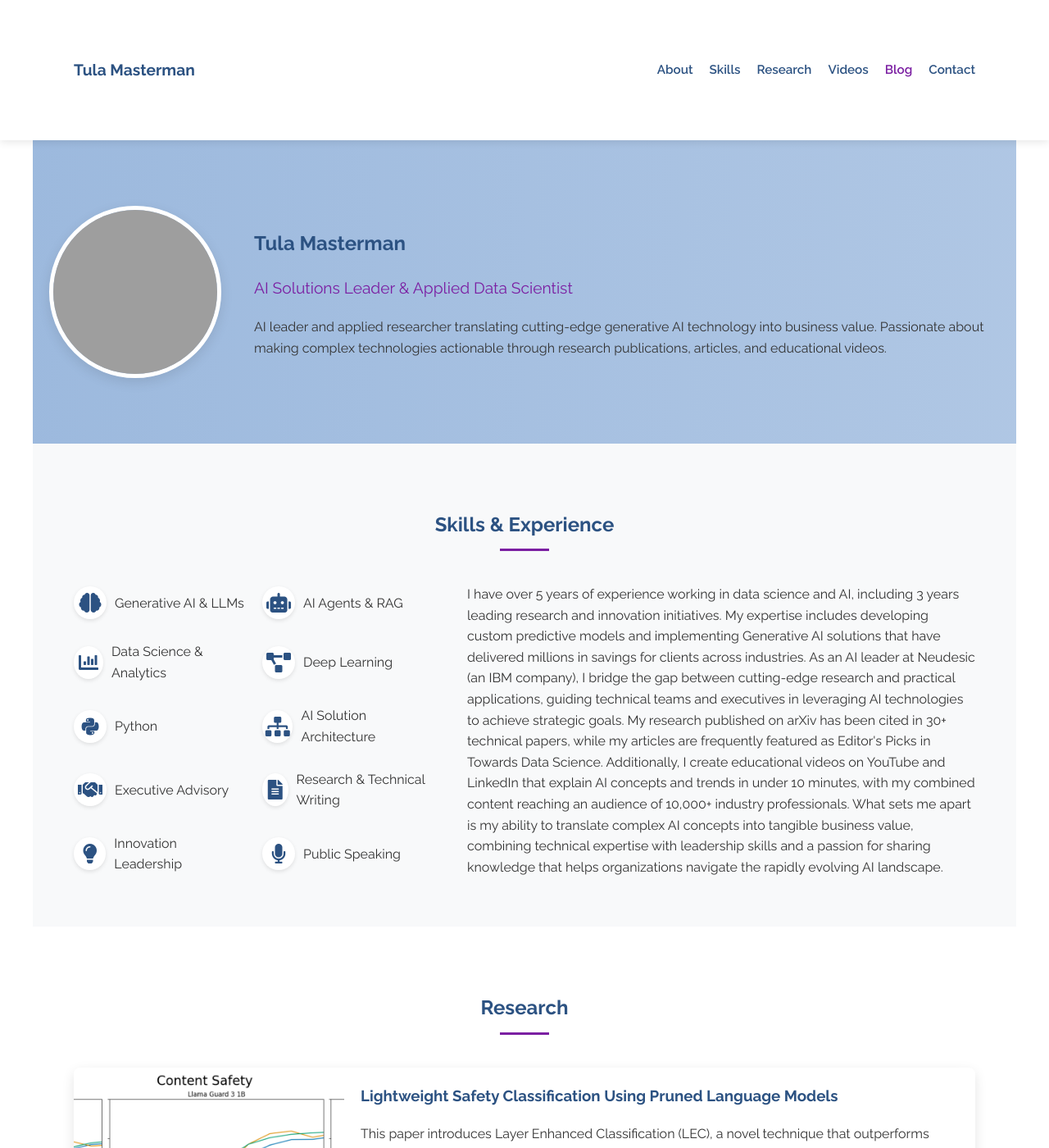
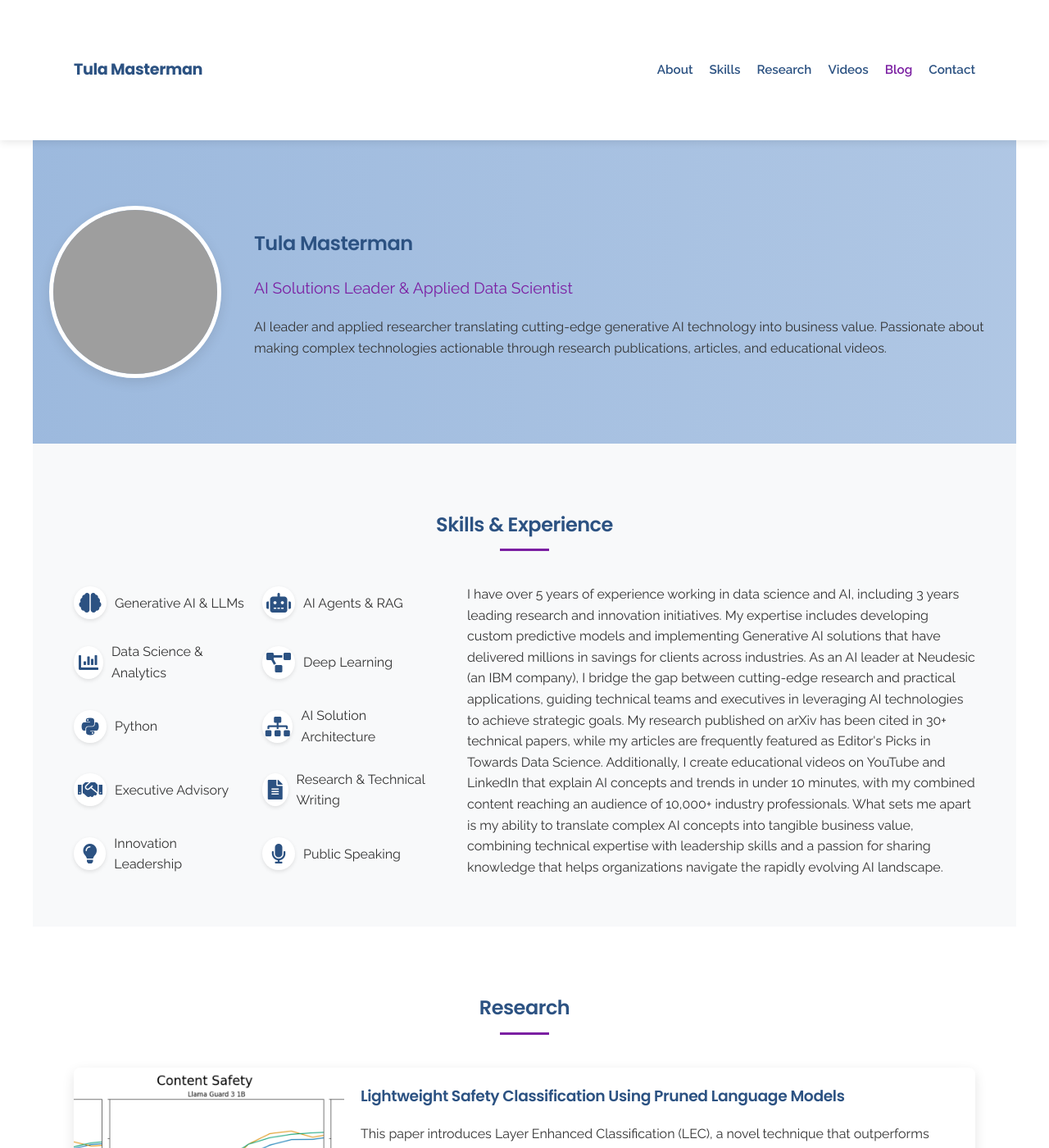
Before and after one commit to tmasterman/tmasterman.github.io, a Jekyll site: the page built from index.markdown, in a window 1280 px wide and 1400 px high. Shown: the whole window at 82% size. Built offline with Jekyll 4.4.1, drawn with Linux system fonts in a browser that asks for light colours; grey boxes are pictures that could not be loaded.

Commit message:
switching header fonts

```diff
--- a/_layouts/default.html
+++ b/_layouts/default.html
@@ -9,7 +9,9 @@
   <link rel="stylesheet" href="{{ '/assets/css/portfolio.css' | relative_url }}">
 
   <!-- Google Fonts -->
-  <link href="https://fonts.googleapis.com/css2?family=Raleway:wght@400;500;600;700&display=swap" rel="stylesheet">
+  <!-- <link href="https://fonts.googleapis.com/css2?family=Raleway:wght@400;500;600;700&display=swap" rel="stylesheet"> -->
+  <!-- <link href="https://fonts.googleapis.com/css2?family=Raleway:wght@400;500;600&family=Montserrat:wght@600;700&display=swap" rel="stylesheet"> -->
+  <link href="https://fonts.googleapis.com/css2?family=Poppins:wght@500;600;700&family=Raleway:wght@400;500;600&display=swap" rel="stylesheet">
 
   <!-- Font Awesome -->
   <link rel="stylesheet" href="https://cdnjs.cloudflare.com/ajax/libs/font-awesome/5.15.4/css/all.min.css">
--- a/assets/css/portfolio.scss
+++ b/assets/css/portfolio.scss
@@ -14,12 +14,32 @@ $dark-bg: #1a202c;
 $transition: all 0.3s ease;
 
 // General Styles
+// body {
+//   font-family: 'Raleway', sans-serif;
+//   color: $text-color;
+//   line-height: 1.6;
+//   margin: 0;
+//   padding: 0;
+// }
+
+// Font settings
 body {
   font-family: 'Raleway', sans-serif;
   color: $text-color;
   line-height: 1.6;
   margin: 0;
   padding: 0;
+}
+
+// h1, h2, h3, h4, h5, h6, .section-title, .site-brand .brand-link {
+//   font-family: 'Montserrat', sans-serif;
+//   font-weight: 700;
+// }
+
+h1, h2, h3, h4, h5, h6, .section-title, .site-brand .brand-link {
+  font-family: 'Poppins', sans-serif;
+  font-weight: 600;
+  letter-spacing: -0.02em;
 }
 
 .portfolio-container {
```
